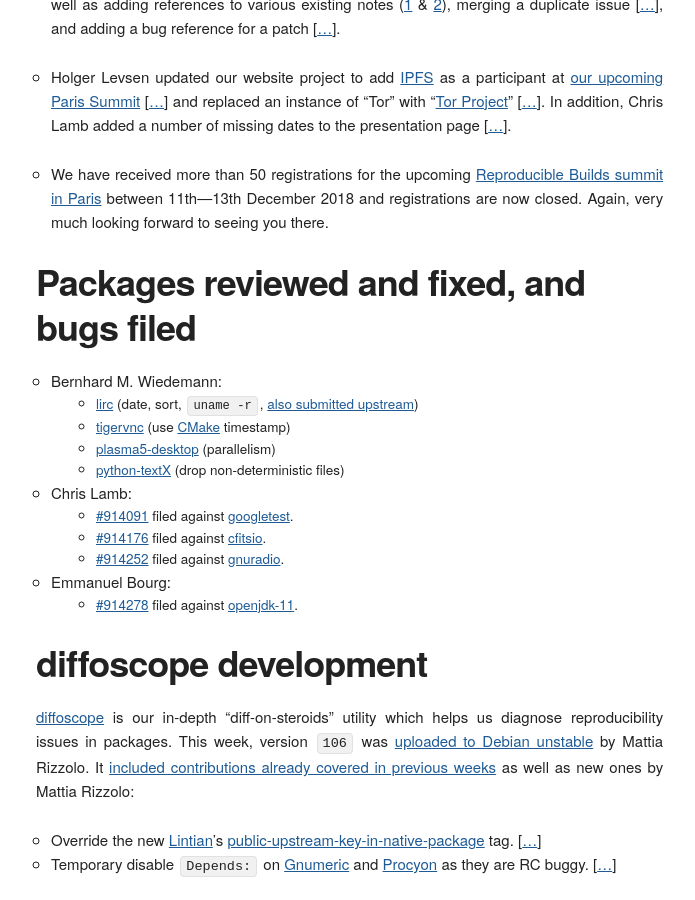
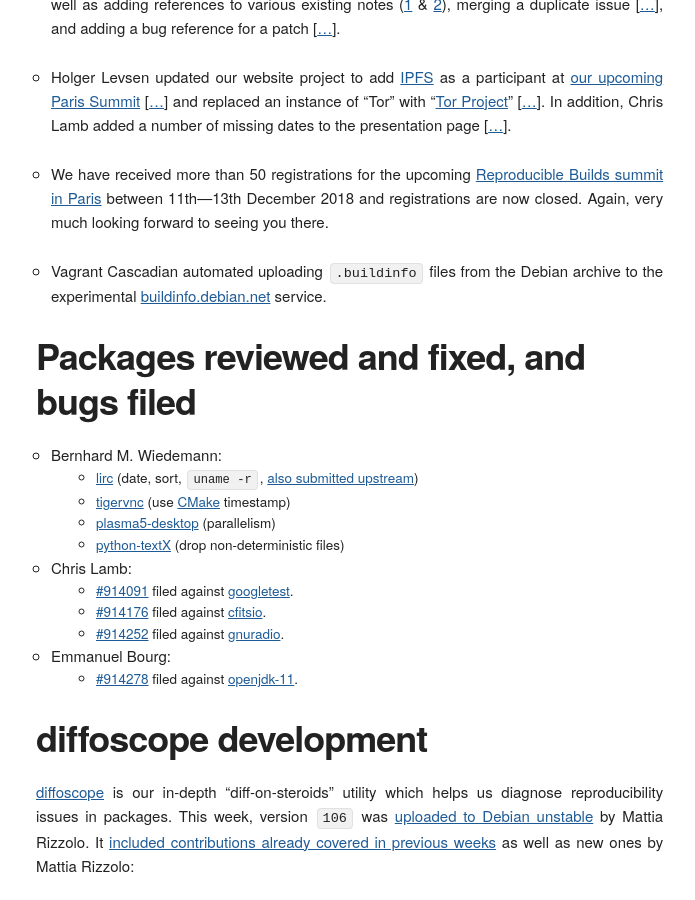
Before and after one commit to prototypefund/reproducible-website, a Jekyll site: the page built from _blog/posts/187.md, in a window 1280 px wide and 900 px high, scrolled down 948 px. Shown: the whole window, without its empty margins (124-819 px from the left). Built offline with Jekyll 4.4.1, drawn with Linux system fonts in a browser that asks for light colours; some web fonts are replaced.

Commit message:
187: Automated .buildinfo uploads.

```diff
--- a/_blog/posts/187.md
+++ b/_blog/posts/187.md
@@ -18,6 +18,8 @@
 * Holger Levsen updated our website project to add [IPFS](https://ipfs.io/) as a participant at [our upcoming Paris Summit](https://reproducible-builds.org/events/paris2018/) [[...](https://salsa.debian.org/reproducible-builds/reproducible-website/commit/c6166c7)] and replaced an instance of "Tor" with "[Tor Project](https://www.torproject.org/)" [[...](https://salsa.debian.org/reproducible-builds/reproducible-website/commit/67c74fb)]. In addition, Chris Lamb added a number of missing dates to the presentation page [[...](https://salsa.debian.org/reproducible-builds/reproducible-website/commit/04d82dd)].
 
 * We have received more than 50 registrations for the upcoming [Reproducible Builds summit in Paris](https://reproducible-builds.org/events/paris2018/) between 11th—13th December 2018 and registrations are now closed. Again, very much looking forward to seeing you there.
+
+* Vagrant Cascadian automated uploading `.buildinfo` files from the Debian archive to the experimental [buildinfo.debian.net](https://buildinfo.debian.net/) service.
 
 Packages reviewed and fixed, and bugs filed
 -------------------------------------------
```
